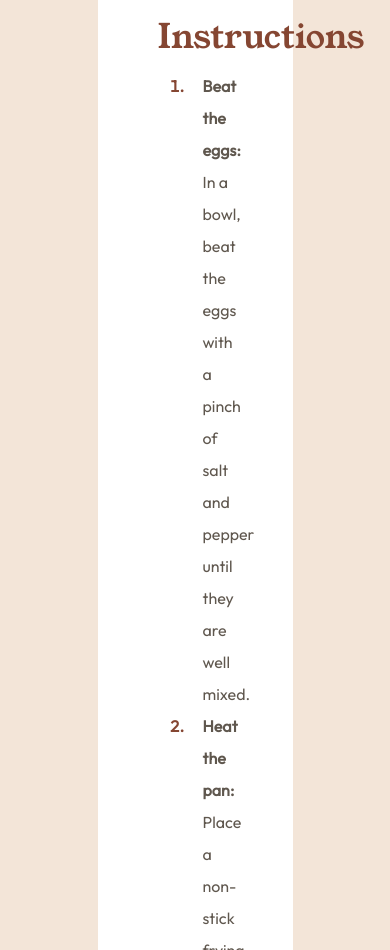
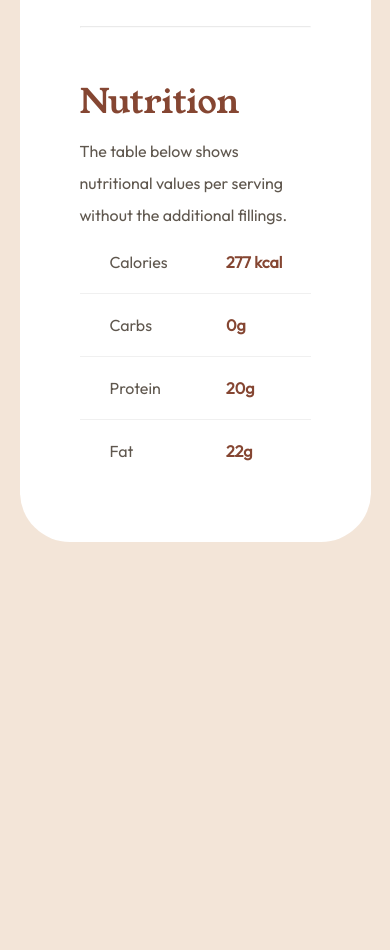
Before and after one commit to JohnLloydViola/Recipe-Page, a plain HTML site: page index.html in a window 390 px wide. Shown: the part 2554-3504 px from the top of the page. After the commit the page ends 3146 px from the top, so only its background shows below. Drawn offline with Linux system fonts and the light colour scheme.

Commit message:
Refactor CSS for improved styling and responsiveness
Updated padding for table cells and added media queries for responsive design.

```diff
--- a/style.css
+++ b/style.css
@@ -122,7 +122,10 @@
 
 th,
 td {
-    padding: 10px;
+    padding: 15px;
+}
+th {
+    font-weight:normal;
 }
 
 td {
@@ -136,3 +139,35 @@
 tr:last-child {
     border-bottom: none;
 }
+
+
+@media (max-width: 1280px) {
+    .container {
+        width:60%;
+    }
+}
+
+@media (max-width: 1024px) {
+    .container {
+        width:70%;
+
+    }
+
+}
+
+@media (max-width: 768px) {
+    .container {
+        width:80%;
+
+    }
+
+}
+
+@media (max-width: 480px) {
+    .container {
+        width:90%;
+        margin: 50px auto;
+
+    }
+
+}
```
